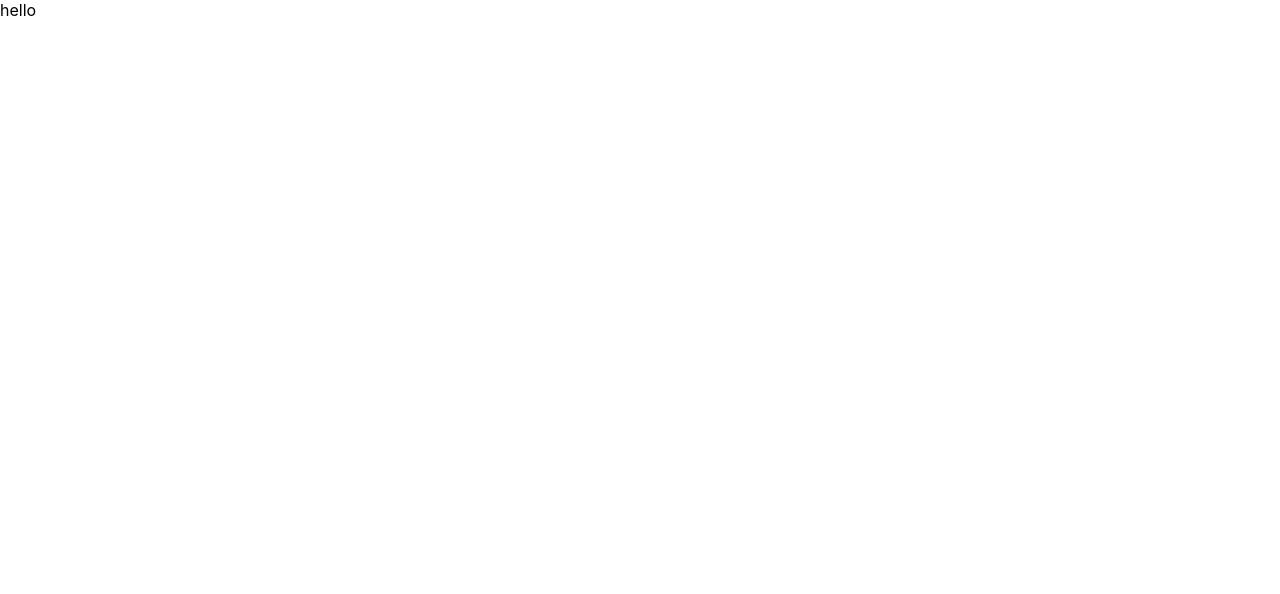
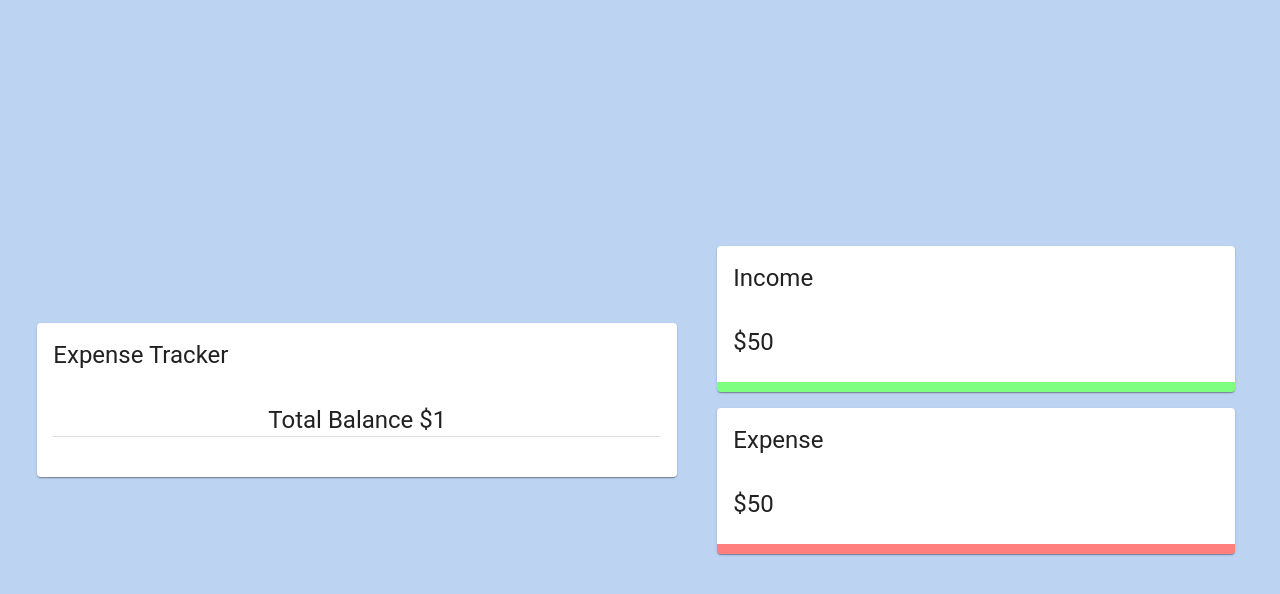
Before and after one commit to lenaratushna/expense-tracker-app, a React (Create React App) app: page / in a window 1280 px wide. Shown: the top 594 px of the page. Built offline with nearby package versions, Linux system fonts and the light colour scheme.

Commit message:
Added 'Main' and 'Details' components

```diff
--- a/public/index.html
+++ b/public/index.html
@@ -11,7 +11,7 @@
     />
     <link rel="apple-touch-icon" href="%PUBLIC_URL%/logo192.png" />
     <link rel="manifest" href="%PUBLIC_URL%/manifest.json" />
-    <title>Expence Tracker</title>
+    <title>Expense Tracker</title>
   </head>
   <body>
     <noscript>You need to enable JavaScript to run this app.</noscript>
--- a/src/App.js
+++ b/src/App.js
@@ -1,9 +1,35 @@
-function App() {
+import React from "react";
+import { Grid } from "@material-ui/core";
+
+import Main from "./components/Main/Main";
+import Details from "./components/Details/Details";
+import useStyles from "./styles";
+
+const App = () => {
+  const classes = useStyles();
+
   return (
-    <div className="App">
-      hello
-    </div>
+    <Grid
+      className={classes.grid}
+      container
+      alignItems="center"
+      justifyContent="center"
+      style={{ height: "100vh" }}
+    >
+      <Grid item xs={12} sm={6}>
+        <Main />
+      </Grid>
+      <Grid item container direction="column" spacing={2} xs={12} sm={5}>
+      <Grid item>
+        <Details title="Income"/>
+      </Grid>
+      <Grid item>
+      <Details title="Expense" />
+      </Grid>
+      </Grid>
+
+    </Grid>
   );
-}
+};
 
 export default App;
--- /dev/null
+++ b/src/components/Details/Details.js
@@ -0,0 +1,22 @@
+import React from 'react';
+import { Typography, Card, CardHeader, CardContent } from '@material-ui/core';
+import { Doughnut } from 'react-chartjs-2';
+
+import useStyles from './styles';
+
+const Details = ({title}) => {
+
+  const classes = useStyles();
+
+  return (
+    <Card className={title === "Income" ? classes.income : classes.expense}>
+      <CardHeader title={title}/>
+      <CardContent>
+        <Typography variant="h5">$50</Typography>
+        {/* <Doughnut data='data' /> */}
+      </CardContent>
+    </Card>
+  );
+};
+
+export default Details;
--- /dev/null
+++ b/src/components/Details/styles.js
@@ -0,0 +1,10 @@
+import { makeStyles } from '@material-ui/core';
+
+export default makeStyles(() => ({
+  income: {
+    borderBottom: '10px solid rgba(0, 255, 0, 0.5)',
+  },
+  expense: {
+    borderBottom: '10px solid rgba(255, 0, 0, 0.5)',
+  },
+}));
--- /dev/null
+++ b/src/components/Main/Main.js
@@ -0,0 +1,30 @@
+import React from "react";
+import { Typography, Card, CardHeader, CardContent, Divider, Grid } from "@material-ui/core";
+
+import useStyles from "./styles";
+
+const Main = () => {
+  const classes = useStyles();
+
+  return (
+    <Card className={classes.root}>
+      <CardHeader title="Expense Tracker" />
+      <CardContent>
+        <Typography variant="h5" align="center">
+          Total Balance $1
+        </Typography>
+        <Divider />
+
+      </CardContent>
+      <CardContent className={classes.cartContent}>
+        <Grid container spacing={2}>
+          <Grid item xs={12}>
+            {/* <List /> */}
+          </Grid>
+        </Grid>
+      </CardContent>
+    </Card>
+  );
+};
+
+export default Main;
--- /dev/null
+++ b/src/components/Main/styles.js
@@ -0,0 +1,24 @@
+import { makeStyles } from '@material-ui/core/styles';
+
+export default makeStyles((theme) => ({
+  media: {
+    height: 0,
+    paddingTop: '56.25%', // 16:9
+  },
+  expand: {
+    transform: 'rotate(0deg)',
+    marginLeft: 'auto',
+    transition: theme.transitions.create('transform', {
+      duration: theme.transitions.duration.shortest,
+    }),
+  },
+  expandOpen: {
+    transform: 'rotate(180deg)',
+  },
+  cartContent: {
+    paddingTop: 0,
+  },
+  divider: {
+    margin: '20px 0',
+  },
+}));
--- a/src/index.css
+++ b/src/index.css
@@ -1,10 +1,12 @@
 body {
+  height: 100%;
   margin: 0;
   font-family: -apple-system, BlinkMacSystemFont, 'Segoe UI', 'Roboto', 'Oxygen',
     'Ubuntu', 'Cantarell', 'Fira Sans', 'Droid Sans', 'Helvetica Neue',
     sans-serif;
   -webkit-font-smoothing: antialiased;
   -moz-osx-font-smoothing: grayscale;
+  background-color: #BCD3F2;
 }
 
 code {
--- a/src/index.js
+++ b/src/index.js
@@ -1,5 +1,6 @@
 import React from 'react';
 import ReactDOM from 'react-dom';
+
 import './index.css';
 import App from './App';
 
--- /dev/null
+++ b/src/styles.js
@@ -0,0 +1,30 @@
+import { makeStyles } from '@material-ui/core/styles';
+
+export default makeStyles((theme) => ({
+  desktop: {
+    [theme.breakpoints.up('sm')]: {
+      display: 'none',
+    },
+  },
+  mobile: {
+    [theme.breakpoints.down('sm')]: {
+      display: 'none',
+    },
+  },
+  main: {
+    [theme.breakpoints.up('sm')]: {
+      paddingBottom: '5%',
+    },
+  },
+  last: {
+    [theme.breakpoints.down('sm')]: {
+      marginBottom: theme.spacing(3),
+      paddingBottom: '200px',
+    },
+  },
+  grid: {
+    '& > *': {
+      margin: theme.spacing(2),
+    },
+  },
+}));
```
Also changed, not shown: package.json (+9 -0 lines), 2 other files (tests, documents, lock files or other folders).
